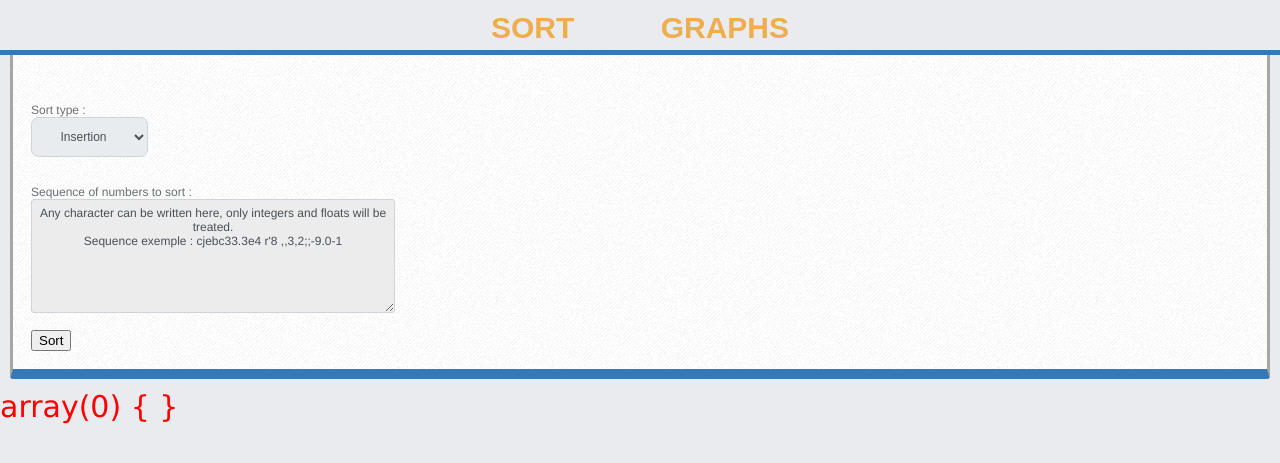
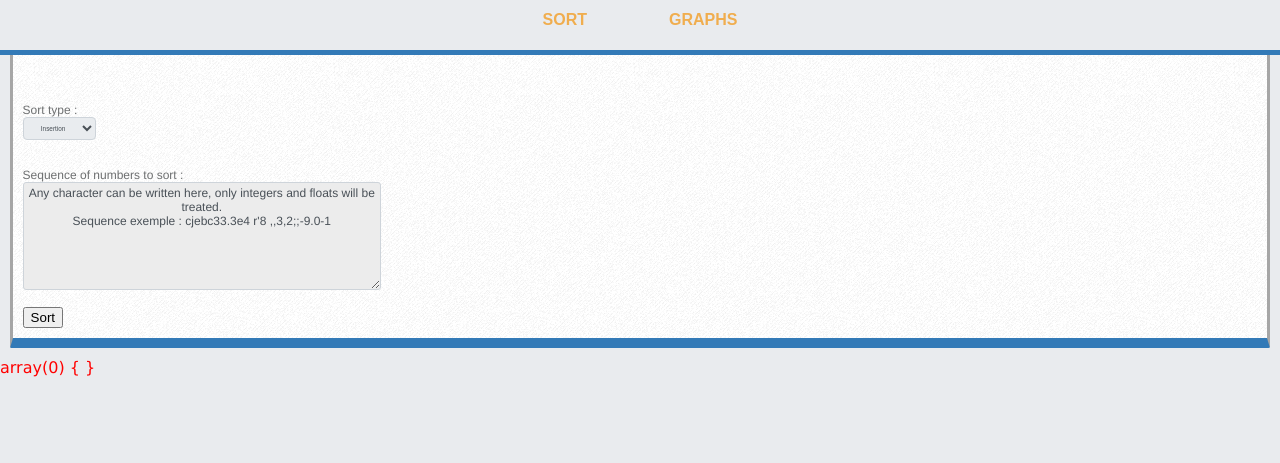
Before and after one commit to JulienDERONGS/ETNA_AlgoStat1, a PHP site: page / in a window 1280 px wide. Shown: the top 463 px of the page. Run offline with PHP 8.4, Linux system fonts and the light colour scheme.

Commit message:
Update style.css

```diff
--- a/styles/style.css
+++ b/styles/style.css
@@ -28,7 +28,6 @@
 /*Structure Page*/
 
 html {
-    font-size: 30px;
     font-family: 'Open Sans', sans-serif;
 }
 
@@ -39,10 +38,8 @@ body
     padding: 0;
     background: #E9EBEE;
     font-family: 'Ubuntu', Geneva, sans-serif;
-    /*padding-left: 10%;
-    padding-right: 10%;*/
 }
-/*e2e9f0*/
+
 section
 {
 
```
